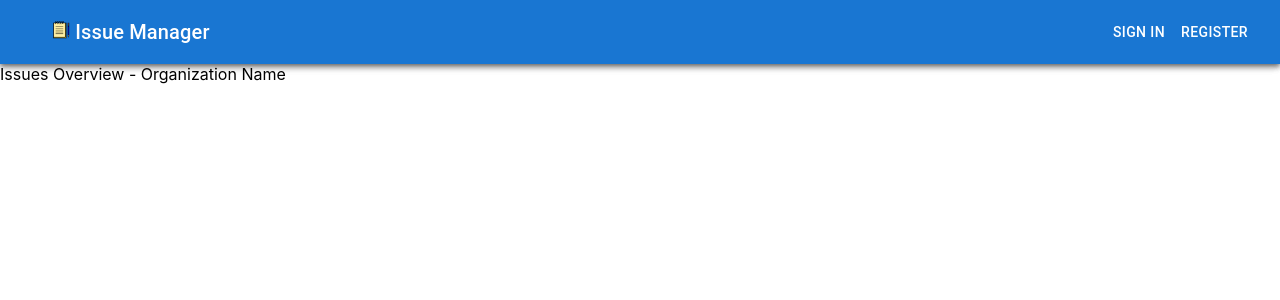
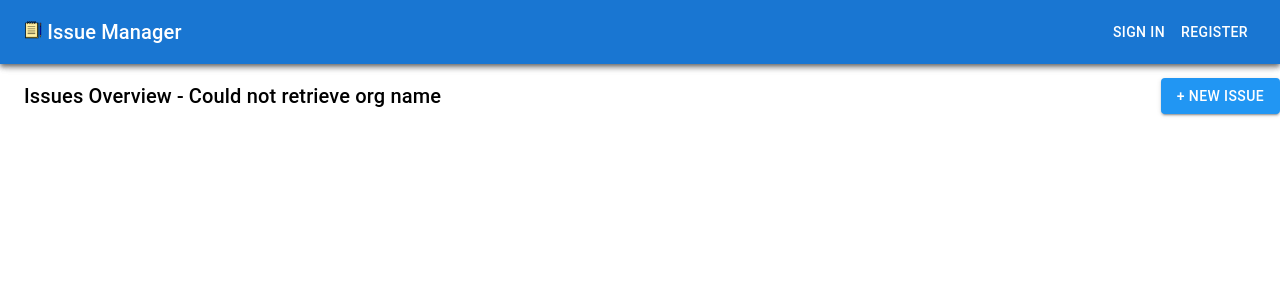
Before and after one commit to Bug-Tracker-Organization/Bug-Tracker-Frontend, a React (Create React App) app: page /issues-overview in a window 1280 px wide. Shown: the top 300 px of the page. Built offline with nearby package versions, Linux system fonts and the light colour scheme.

Commit message:
Added New Issue button to Issues Overviwe page

```diff
--- a/src/components/NavBar/NavBar.js
+++ b/src/components/NavBar/NavBar.js
@@ -20,7 +20,7 @@ import { Link } from 'react-router-dom';
 export default function NavBar(props) {
 
   const [userFirstNameLetter, setUserFirstNameLetter] = useState('');
-  const [email, setEmail] = useState('');
+  const [email, setEmail] = useState('Could not retrieve email');
 
   const [anchorEl, setAnchorEl] = useState(null);
   const open = Boolean(anchorEl);
@@ -41,14 +41,6 @@ export default function NavBar(props) {
     <Box className="sticky-nav" sx={{ flexGrow: 1, }}>
       <AppBar position="static">
         <Toolbar>
-          <IconButton
-            size="large"
-            edge="start"
-            color="inherit"
-            aria-label="menu"
-            sx={{ mr: 2 }}
-          >
-          </IconButton>
           <Typography variant="h6" component="div" sx={{ flexGrow: 1 }}>
             <Link color="inherit" to={"/"}><img className="navbar-logo" src={require('../../assets/logo.png')} /> Issue Manager</Link>
           </Typography>
--- a/src/pages/IssuesOverview/IssuesOverview.js
+++ b/src/pages/IssuesOverview/IssuesOverview.js
@@ -1,7 +1,27 @@
+import './IssuesOverview.css';
+import { useState } from 'react';
+import Toolbar from '@mui/material/Toolbar';
+import Typography from '@mui/material/Typography';
+import Button from '@mui/material/Button';
+import { blue } from '@mui/material/colors';
+import { Link } from 'react-router-dom';
+
 export default function IssuesOverview(props) {
+
+  const [organizationName, setOrganizationName] = useState('Could not retrieve org name');
+
   return (
     <>
-    Issues Overview - Organization Name
+    <Toolbar>
+      <Typography variant="h6" component="div" sx={{ flexGrow: 1 }}>
+        Issues Overview - {organizationName}
+      </Typography>
+      <Typography variant="h6" component="div" sx={{ flexGrow: 1, position: 'absolute', right: 0 }}>
+        <Button className="new-issue-btn" variant="contained" sx={{ backgroundColor: blue[500], color: 'white', }}>
+          + New Issue
+        </Button>
+      </Typography>
+    </Toolbar>
     </>
   );
 }
```
Also changed, not shown: src/pages/IssuesOverview/IssuesOverview.css (added).
